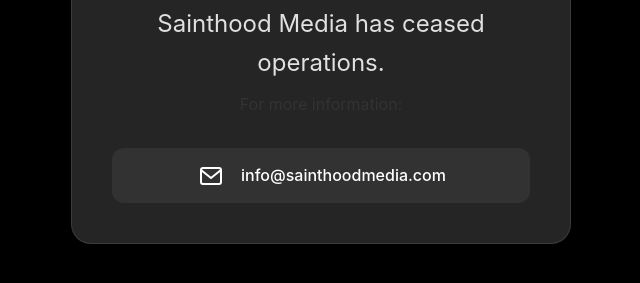
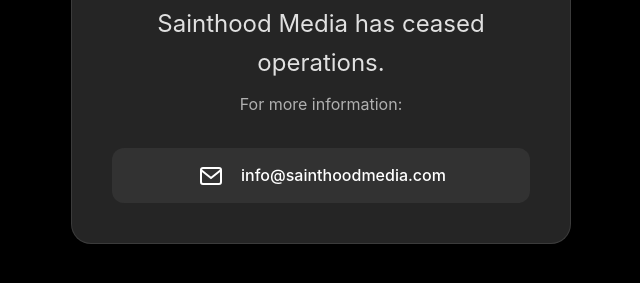
Before and after one commit to jspierre/sainthoodmedia, a plain HTML site: page index.html in a window 1280 px wide. Shown: the part 381-664 px from the top of the page, without its empty margins (319-959 px from the left). Drawn offline with Linux system fonts and the light colour scheme.

Commit message:
Update index.html
Updating color for main box

```diff
--- a/index.html
+++ b/index.html
@@ -75,6 +75,10 @@
             color: #b0b0b0;
             font-weight: 300;
             margin-top: 8px;
+        }
+
+        .main_box p {
+            color: #b0b0b0;
         }
 
         .info {
```
